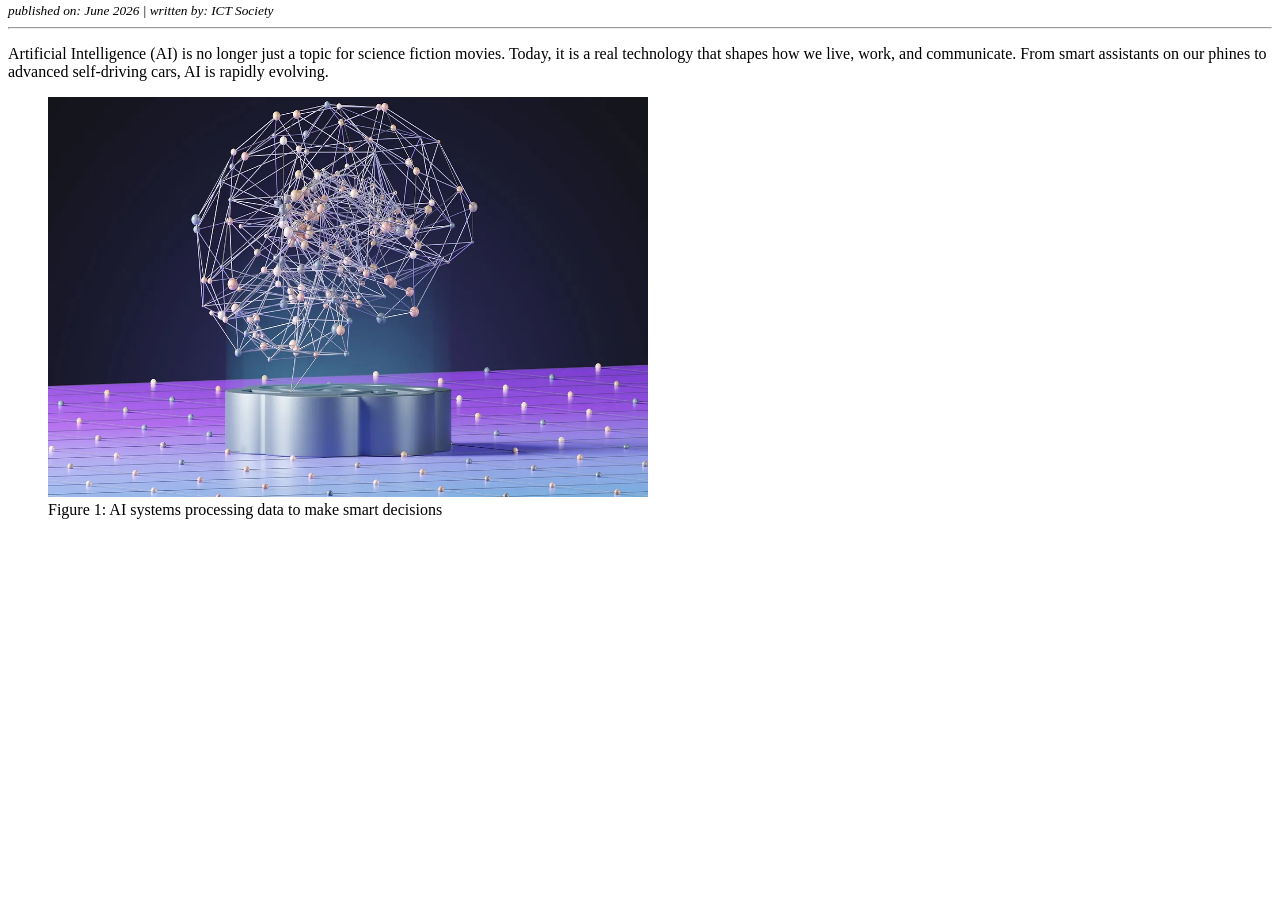
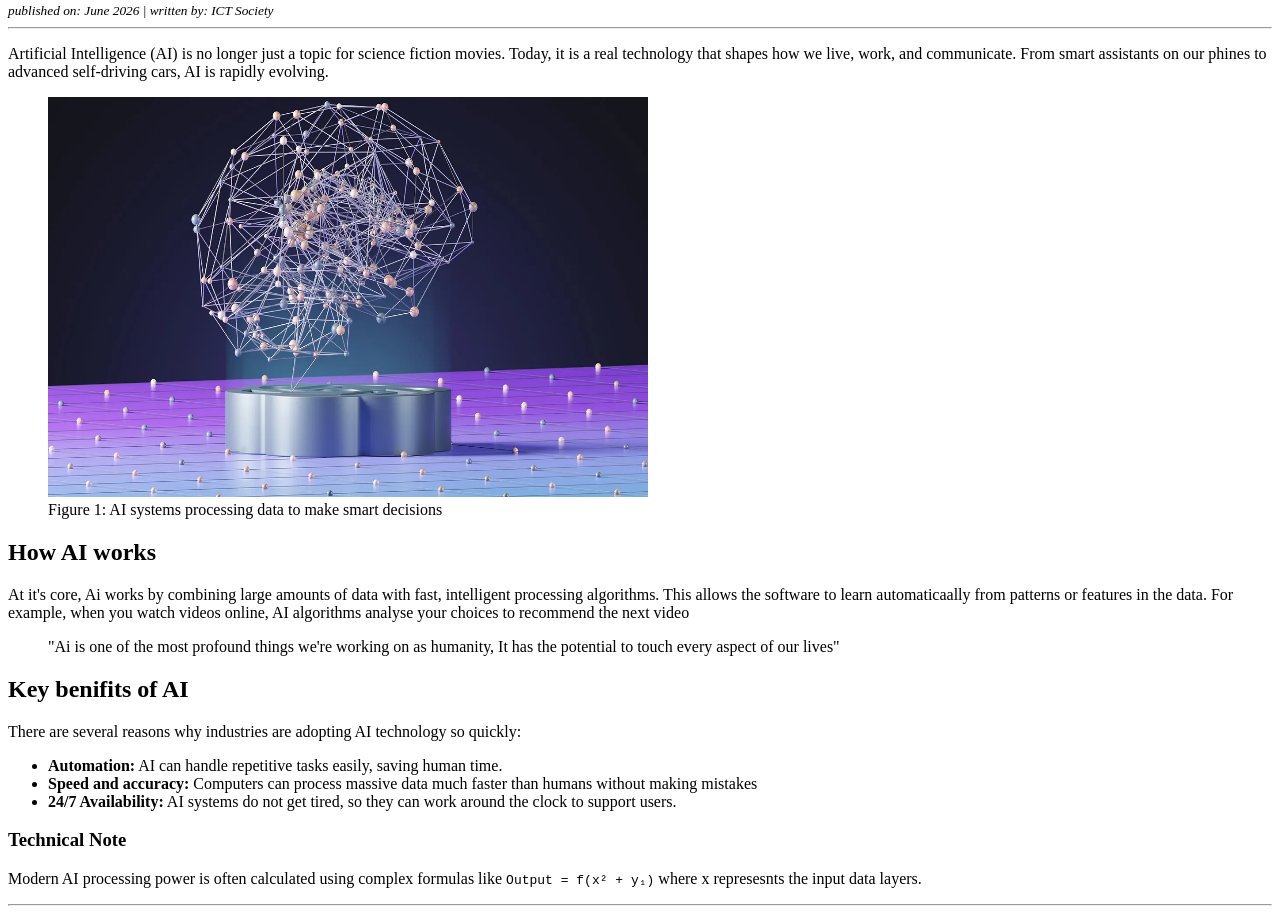
Before and after one commit to ChiranaSahan/Interesting-Article---Artificial-Intelligence---Activity-03, a plain HTML site: page index.html in a window 1280 px wide. Shown: the part 79-993 px from the top of the page. Before the commit the page ends 800 px from the top, so only its background shows below. Drawn offline with Linux system fonts and the light colour scheme.

Commit message:
Added headlines and sections on AI functionality and benefits to the article. and also added a technical note.

```diff
--- a/index.html
+++ b/index.html
@@ -15,5 +15,22 @@
         <figcaption>Figure 1: AI systems processing data to make smart decisions</figcaption>
     </figure>
 
+    <h2>How AI works</h2>
+    <p>At it's core, Ai works by combining large amounts of data with fast, intelligent processing algorithms. This allows the software to learn automaticaally from patterns or features in the data. For example, when you watch videos online, AI algorithms analyse your choices to recommend the next video</p>
+
+    <figure>"Ai is one of the most profound things we're working on as humanity, It has the potential to touch every aspect of our lives"</figure>
+
+    <h2>Key benifits of AI</h2>
+    <P>There are several reasons why industries are adopting AI technology so quickly:</P>
+
+    <ul>
+        <li><b>Automation:</b> AI can handle repetitive tasks easily, saving human time.</li>
+        <li><b>Speed and accuracy:</b> Computers can process massive data much faster than humans without making mistakes</li>
+        <li><b>24/7 Availability:</b> AI systems do not get tired, so they can work around the clock to support users.</li>
+    </ul>
+
+    <h3>Technical Note</h3>
+    <p>Modern AI processing power is often calculated using complex formulas like  <code>Output = f(x² + y₁)</code>  where x represesnts the input data layers.</p>
+<hr>
 </body>
 </html>
```
